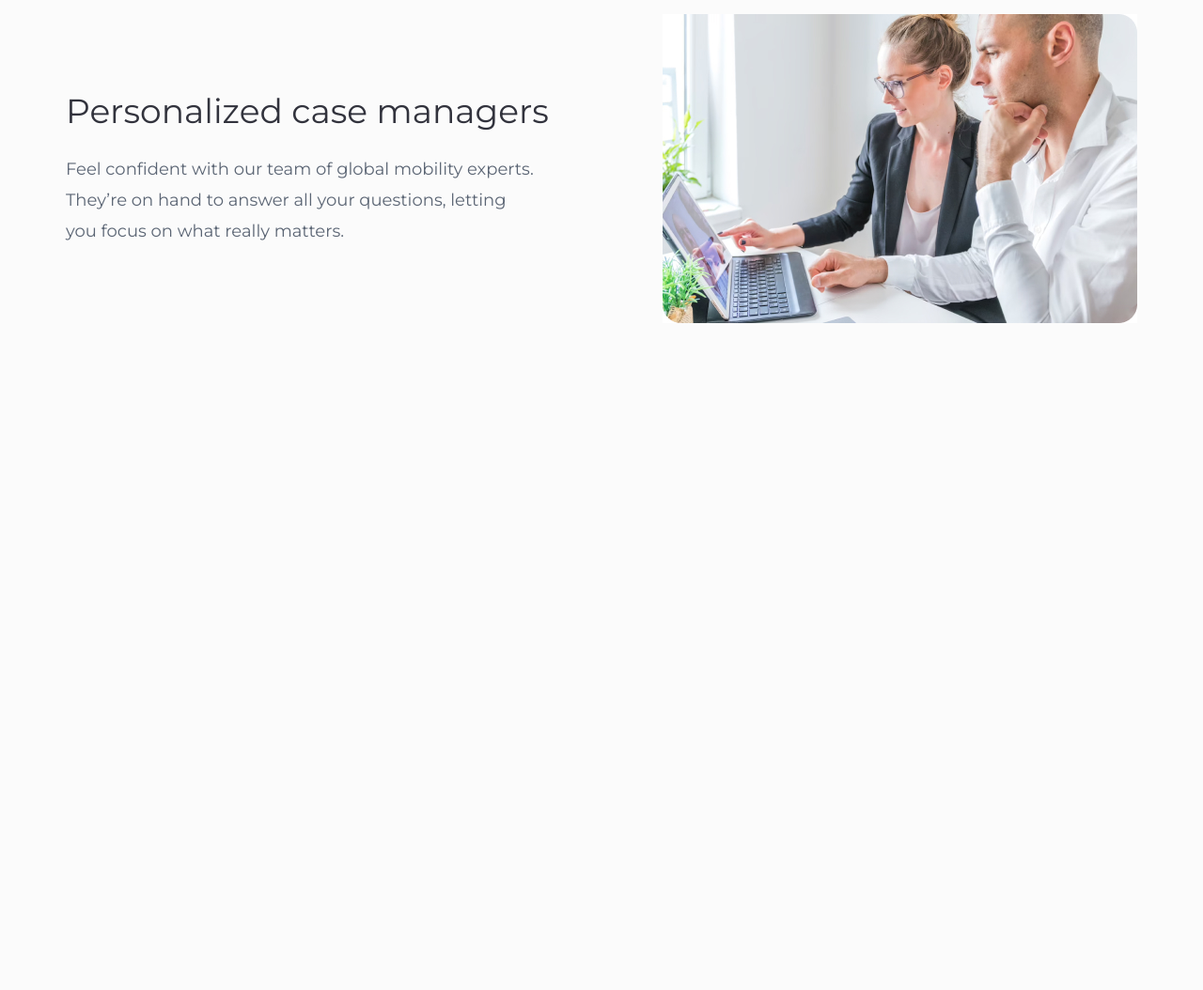
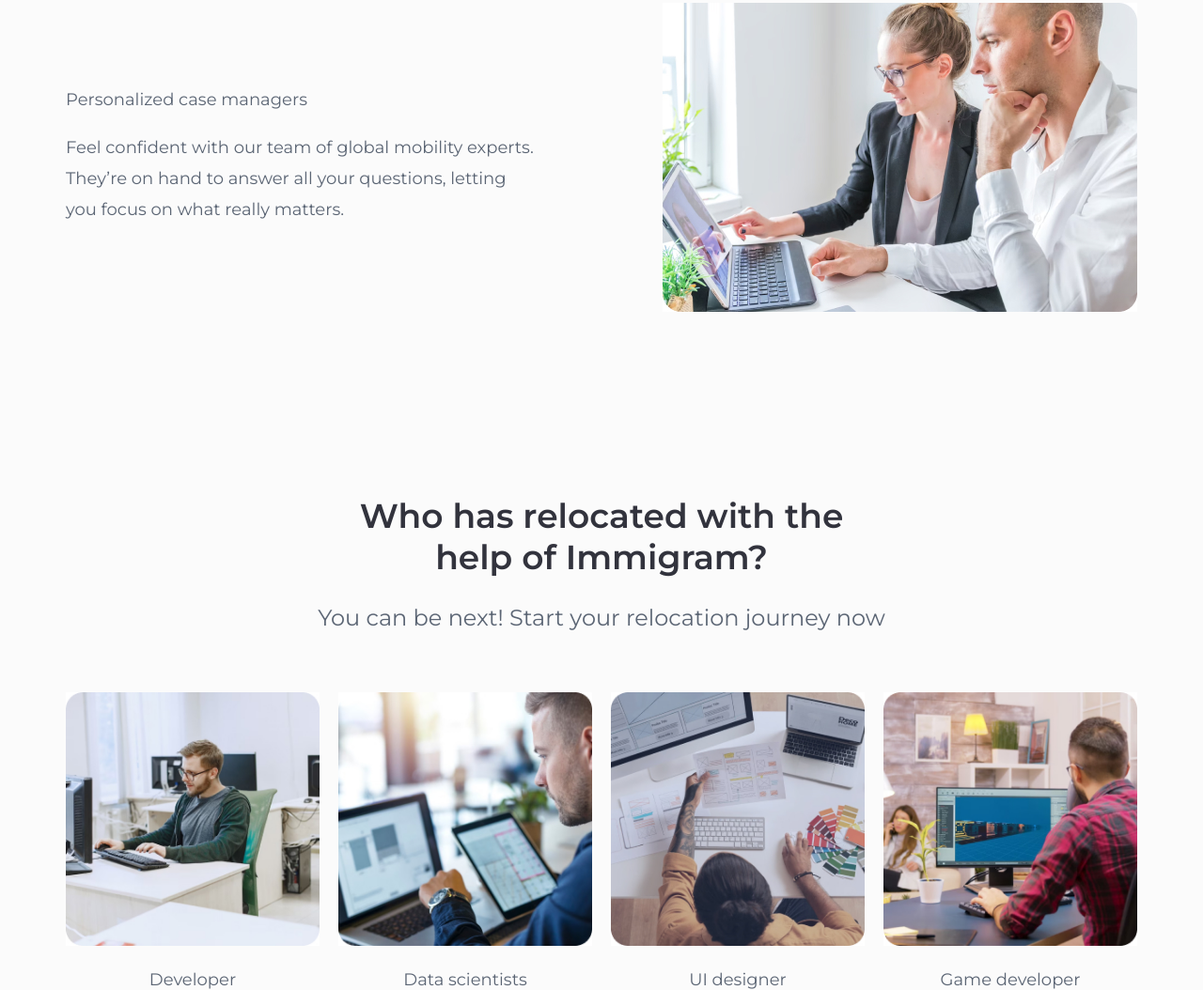
Before and after one commit to Radzivil-work/urelocation, a website: page project/src/html/index.html in a window 1280 px wide. Shown: the part 2033-3087 px from the top of the page at 94% size. Before the commit the page ends 2412 px from the top, so only its background shows below. Drawn offline with nearby package versions, Linux system fonts and the light colour scheme; files that its build step writes are made by us from their sources; files whose address does not match are found by name.

Commit message:
feat: customers section

```diff
--- a/project/src/html/index.html
+++ b/project/src/html/index.html
@@ -29,8 +29,8 @@
       </section>
       <section class="advantages">
         <div class="container">
-          <h2 class="advantages__title">Immigration made easy</h2>
-          <h3 class="advantages__subtitle">
+          <h2 class="advantages__title title">Immigration made easy</h2>
+          <h3 class="subtitle advantages__subtitle">
             Urelocation simplifies the visa process for you and your international employees. We’ll handle the fine details so you can focus on other tasks
           </h3>
           <div class="advantages__item">
@@ -62,6 +62,34 @@
           </div>
         </div>
       </section>
+      <section class="customers">
+        <div class="container">
+          <h2 class="customers__title title">Who has relocated with the help of Immigram?</h2>
+          <h3 class="subtitle customers__subtitle">You can be next! Start your relocation journey now</h3>
+          <div class="slider">
+            <div class="slider__item">
+              <img src="./img/slider/1.jpg" alt="Developer" class="slider__item-img">
+              <p class="slider__item-text">Developer</p>
+            </div>
+            <div class="slider__item">
+              <img src="./img/slider/2.jpg" alt="Data scientists" class="slider__item-img">
+              <p class="slider__item-text">Data scientists</p>
+            </div>
+            <div class="slider__item">
+              <img src="./img/slider/3.jpg" alt="UI designer" class="slider__item-img">
+              <p class="slider__item-text">UI designer</p>
+            </div>
+            <div class="slider__item">
+              <img src="./img/slider/4.jpg" alt="Game developer" class="slider__item-img">
+              <p class="slider__item-text">Game developer</p>
+            </div>
+            <div class="slider__item none">
+              <img src="./img/slider/5.jpg" alt="Product manager" class="slider__item-img">
+              <p class="slider__item-text">Product manager</p>
+            </div>
+          </div>
+        </div>
+      </section>
     </main>
     @@include('./blocks/footer.html')
   </div>
--- a/project/src/scss/blocks/_advantages.scss
+++ b/project/src/scss/blocks/_advantages.scss
@@ -9,12 +9,8 @@
     color: var(--black-text-color);
   }
   &__subtitle {
-    font-size: 24px;
-    margin: 0 auto;
-    margin-top: 34px;
-    line-height: 38px;
+    margin: 36px auto 60px;
     max-width: 867px;
-    margin-bottom: 60px;
   }
   &__item {
     display: flex;
@@ -23,8 +19,6 @@
     margin-bottom: 35px;
   }
   &__item-title {
-    font-size: 36px;
-    color: var(--black-text-color);
     margin-bottom: 24px;
   }
   &__item-text {
--- /dev/null
+++ b/project/src/scss/blocks/_common.scss
@@ -0,0 +1,12 @@
+.title {
+  font-size: 36px;
+  color: var(--black-text-color);
+  font-weight: 600;
+  text-align: center;
+}
+
+.subtitle {
+  font-size: 24px;
+  line-height: 38px;
+  text-align: center;
+}
--- /dev/null
+++ b/project/src/scss/blocks/_customers.scss
@@ -0,0 +1,10 @@
+.customers {
+  padding-top: 160px;
+  &__title {
+    max-width: 590px;
+    margin: 0 auto;
+  }
+  &__subtitle {
+    padding-top: 24px;
+  }
+}
--- /dev/null
+++ b/project/src/scss/blocks/_slider.scss
@@ -0,0 +1,14 @@
+.slider {
+  margin-top: 60px;
+  display: flex;
+  justify-content: space-between;
+  gap: 20px;
+  &__item-text {
+    margin-top: 20px;
+    text-align: center;
+  }
+}
+
+.none {
+  display: none;
+}
```
Also changed, not shown: project/build/css/style.css, project/build/img/slider/1.jpg (added), project/build/img/slider/2.jpg (added), project/build/img/slider/3.jpg (added), project/build/img/slider/4.jpg (added), project/build/img/slider/5.jpg (added), project/build/index.html, project/src/img/slider/1.jpg (added), project/src/img/slider/2.jpg (added), project/src/img/slider/3.jpg (added), project/src/img/slider/4.jpg (added), project/src/img/slider/5.jpg (added).
